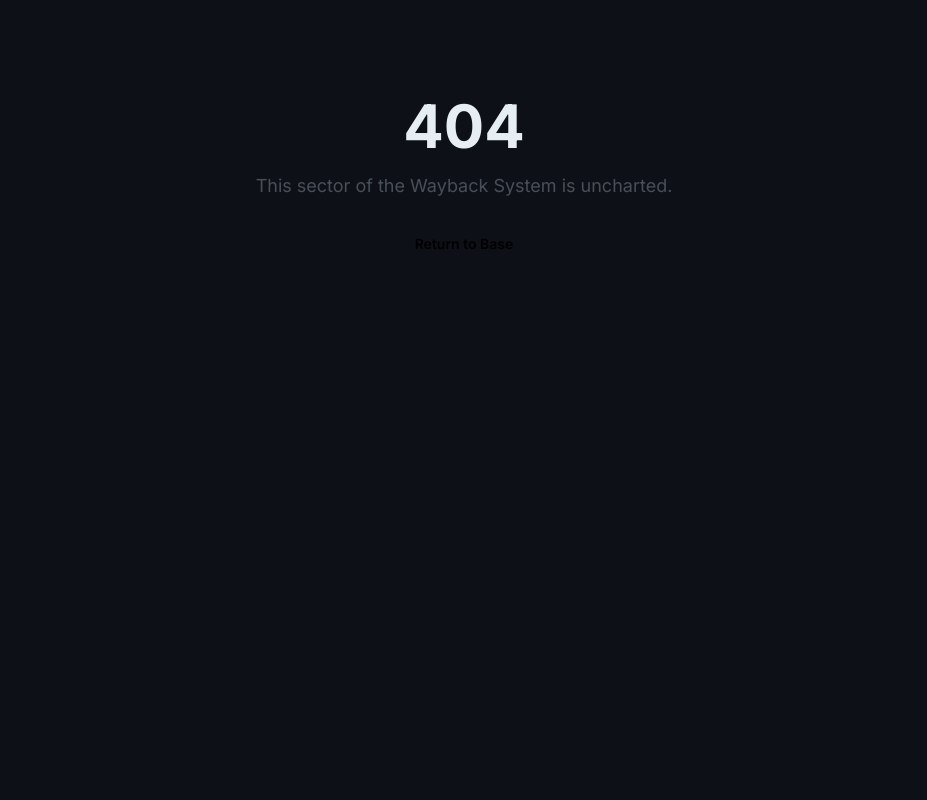
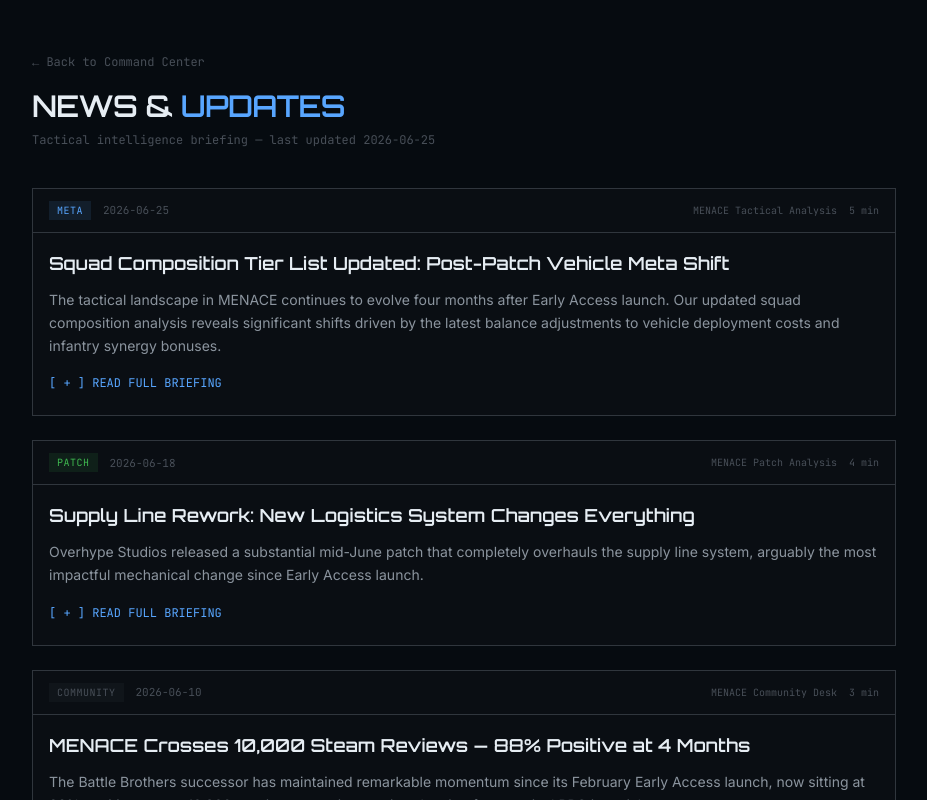
Before and after one commit to ryuuu2020/menace-guide, a Next.js app: page /news in a window 1280 px wide. Before the commit this address had no page. Shown: the top 800 px of the page, without its empty margins (176-1103 px from the left). Built offline with nearby package versions, Linux system fonts and the light colour scheme.

Commit message:
news: create news page + squad meta update

```diff
--- /dev/null
+++ b/app/news/page.tsx
@@ -0,0 +1,162 @@
+'use client';
+
+import { useState } from 'react';
+
+/* ============================================
+   Template A: Tactical Command Center
+   MENACE — News & Updates Page
+   ============================================ */
+
+type NewsTag = 'PATCH' | 'META' | 'COMMUNITY' | 'LAUNCH' | 'GUIDE';
+
+interface NewsItem {
+  date: string;
+  tag: NewsTag;
+  title: string;
+  excerpt: string;
+  body: string[];
+  author: string;
+  readTime: string;
+}
+
+const NEWS: NewsItem[] = [
+  {
+    date: '2026-06-25',
+    tag: 'META',
+    title: 'Squad Composition Tier List Updated: Post-Patch Vehicle Meta Shift',
+    excerpt:
+      'The tactical landscape in MENACE continues to evolve four months after Early Access launch. Our updated squad composition analysis reveals significant shifts driven by the latest balance adjustments to vehicle deployment costs and infantry synergy bonuses.',
+    body: [
+      'The most significant change in the current meta: APC + Mechanized Infantry compositions have overtaken pure Tank builds at the competitive level. The reduced deployment cost for APCs (now 4 supply points, down from 5) makes early-game vehicle support viable, while the infantry synergy bonus (+15% accuracy when within 2 tiles of a friendly vehicle) rewards combined-arms tactics over monotype strategies.',
+      'Sniper teams have also risen in the rankings thanks to the new elevation mechanics introduced in the May patch. Positioned on rooftops or hills, Snipers now receive a +25% crit chance bonus that stacks with their Marksman specialization — creating a devastating anti-officer capability that can neutralize enemy command units in a single turn.',
+      'The S-tier currently consists of: APC+Mechanized (best overall flexibility), Tank+Engineer (still king of defensive holds), and Sniper+Spotter (highest single-target elimination potential). A-tier includes: Mech+Grenadier (excellent building clearance), pure Infantry rush (cheap and fast but fragile), and the emerging Drone Controller build that leverages the new reconnaissance drone for map-wide vision.',
+      'Full tier list with matchup win rates, supply cost breakdowns, and map-specific recommendations is available on the Squad Builds page.',
+    ],
+    author: 'MENACE Tactical Analysis',
+    readTime: '5 min',
+  } as NewsItem,
+  {
+    date: '2026-06-18',
+    tag: 'PATCH',
+    title: 'Supply Line Rework: New Logistics System Changes Everything',
+    excerpt:
+      'Overhype Studios released a substantial mid-June patch that completely overhauls the supply line system, arguably the most impactful mechanical change since Early Access launch.',
+    body: [
+      'The old supply system — which penalized squads operating more than 3 sectors from their home base with escalating ammo and repair cost penalties — has been replaced with a dynamic logistics network. Players can now establish forward supply depots on captured sectors, extending their operational range and reducing resupply costs.',
+      'Each depot costs 200 credits and 50 building materials, takes 3 turns to construct, and provides supply coverage to all sectors within a 2-sector radius. Depots can be upgraded to Level 2 (extends range to 3 sectors) and Level 3 (adds a passive repair rate of 5% per turn for all units in range). The trade-off: depots are vulnerable to enemy raids, requiring garrison units or defensive structures.',
+      'Early community testing suggests the optimal strategy is to establish a depot chain along your primary expansion axis — the credit investment pays for itself within 6-8 missions through reduced resupply costs alone. Veteran players are experimenting with "depot hopping" strategies that use rapid depot construction to sustain deep-strike missions into high-threat sectors.',
+      'The patch also fixed a persistent bug where Mech units would occasionally become stuck on rubble terrain, and added 3 new distress call mission types with unique reward structures.',
+    ],
+    author: 'MENACE Patch Analysis',
+    readTime: '4 min',
+  } as NewsItem,
+  {
+    date: '2026-06-10',
+    tag: 'COMMUNITY',
+    title: 'MENACE Crosses 10,000 Steam Reviews — 88% Positive at 4 Months',
+    excerpt:
+      "The Battle Brothers successor has maintained remarkable momentum since its February Early Access launch, now sitting at 88% positive across 10,800+ reviews — an impressive showing for a tactical RPG in a niche genre.",
+    body: [
+      "Overhype Studios' commitment to transparent development has been a key factor in the game's positive reception. The team maintains a public development roadmap with monthly progress updates, and community-suggested features (like the supply line rework) frequently make it into patches within 4-6 weeks of initial discussion.",
+      'The most-requested features on the community wishlist: a replay system for tactical battles (developer response: "investigating technical feasibility"), additional faction campaigns beyond the initial 3, and Steam Workshop support for custom missions and squad skins. Overhype has confirmed Workshop support is in development for a Q3 2026 release.',
+      'Community-organized tournaments have also begun — the first MENACE Tactical League season concluded last week with over 200 participants across 3 divisions. The winner used an unconventional Drone+Mech composition that has since been adopted by approximately 12% of the competitive player base.',
+    ],
+    author: 'MENACE Community Desk',
+    readTime: '3 min',
+  } as NewsItem,
+];
+
+export default function NewsPage() {
+  const [expandedIndex, setExpandedIndex] = useState<number | null>(null);
+
+  return (
+    <div className="min-h-screen bg-[#060b10]">
+      <div className="max-w-4xl mx-auto px-4 py-12">
+        {/* Header */}
+        <div className="mb-10">
+          <a
+            href="/"
+            className="text-xs font-mono text-text-muted hover:text-tactical-blue transition-colors"
+          >
+            &larr; Back to Command Center
+          </a>
+          <h1 className="font-display text-3xl font-semibold tracking-tight text-text-primary mt-4">
+            NEWS &amp; <span className="text-tactical-blue">UPDATES</span>
+          </h1>
+          <p className="text-xs font-mono text-text-muted mt-2">
+            Tactical intelligence briefing — last updated 2026-06-25
+          </p>
+        </div>
+
+        {/* News Feed */}
+        <div className="space-y-6">
+          {NEWS.map((item, i) => (
+            <article
+              key={i}
+              className="border border-border-subtle bg-[#0a0e13] hover:border-tactical-blue/20 transition-colors"
+            >
+              {/* Header bar */}
+              <div className="flex items-center justify-between px-4 py-3 border-b border-border-subtle">
+                <div className="flex items-center gap-3">
+                  <span
+                    className={`text-[10px] font-mono uppercase tracking-wider px-2 py-0.5 ${
+                      item.tag === 'PATCH'
+                        ? 'bg-terminal-green/10 text-terminal-green'
+                        : item.tag === 'META'
+                        ? 'bg-tactical-blue/10 text-tactical-blue'
+                        : item.tag === 'COMMUNITY'
+                        ? 'bg-text-muted/10 text-text-muted'
+                        : 'bg-accent/10 text-accent'
+                    }`}
+                  >
+                    {item.tag}
+                  </span>
+                  <span className="text-[11px] font-mono text-text-muted">{item.date}</span>
+                </div>
+                <div className="flex items-center gap-3">
+                  <span className="text-[10px] font-mono text-text-muted hidden sm:inline">
+                    {item.author}
+                  </span>
+                  <span className="text-[10px] font-mono text-text-muted">{item.readTime}</span>
+                </div>
+              </div>
+
+              {/* Content */}
+              <div className="p-4">
+                <h2 className="font-display text-lg font-semibold text-text-primary mb-3">
+                  {item.title}
+                </h2>
+                <p className="text-sm text-text-secondary leading-relaxed mb-3">{item.excerpt}</p>
+
+                {/* Expandable body */}
+                <button
+                  onClick={() => setExpandedIndex(expandedIndex === i ? null : i)}
+                  className="text-xs font-mono text-tactical-blue hover:text-tactical-blue-dim transition-colors mb-2"
+                >
+                  {expandedIndex === i ? '[ - ] COLLAPSE' : '[ + ] READ FULL BRIEFING'}
+                </button>
+
+                {expandedIndex === i && (
+                  <div className="space-y-3 mt-3 pl-4 border-l-2 border-border-subtle">
+                    {item.body.map((paragraph, j) => (
+                      <p key={j} className="text-sm text-text-secondary leading-relaxed">
+                        {paragraph}
+                      </p>
+                    ))}
+                  </div>
+                )}
+              </div>
+            </article>
+          ))}
+        </div>
+
+        {/* Footer note */}
+        <div className="mt-10 pt-6 border-t border-border-subtle">
+          <p className="text-[11px] font-mono text-text-muted">
+            News page updated daily. For real-time updates, follow the official MENACE Steam community hub.
+          </p>
+        </div>
+      </div>
+    </div>
+  );
+}
```
